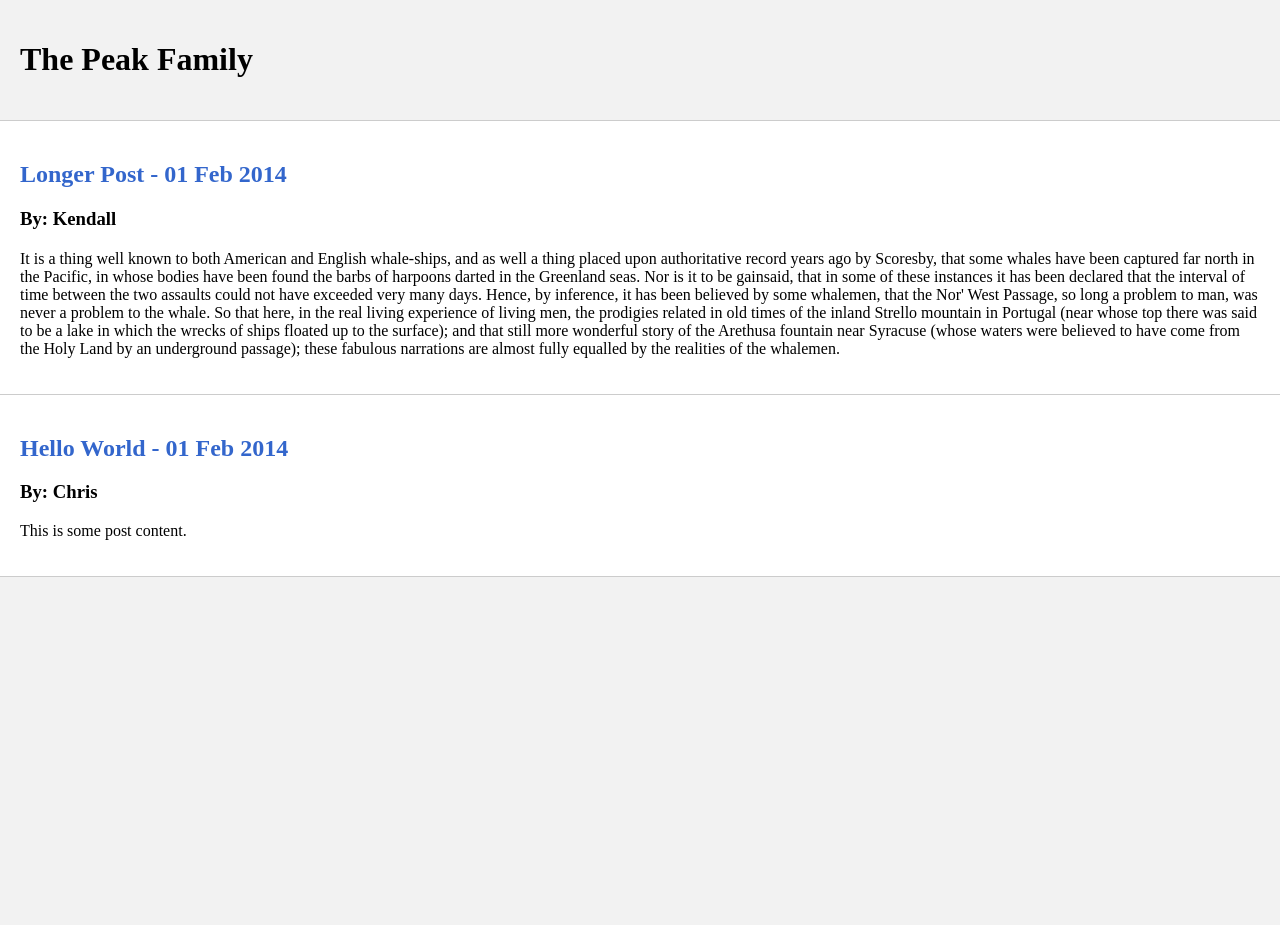
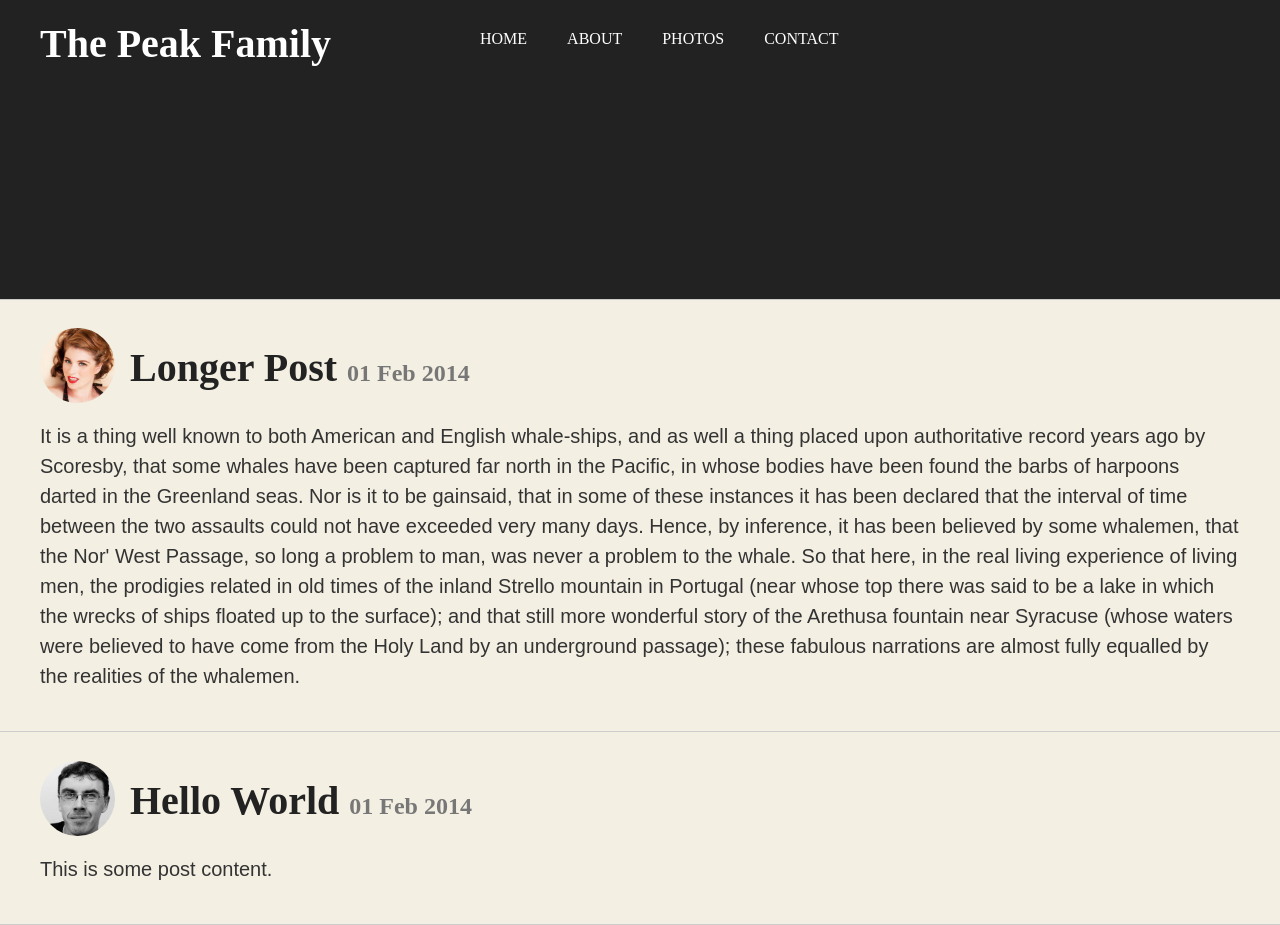
Before and after one commit to kendallpeak/kendallpeak.github.io, a Jekyll site: the page built from index.html, in a window 1280 px wide. Built offline with Jekyll 4.4.1, drawn with Linux system fonts in a browser that asks for light colours; nearby versions of some CDN libraries; before the commit the page ends 900 px from its top, so only the background shows below that.

Commit message:
Initial styling with Kendall

```diff
--- a/_includes/head.html
+++ b/_includes/head.html
@@ -2,3 +2,8 @@
 <link href="/assets/css/style.css" rel="stylesheet">
 <link href="/assets/css/header-nav.css" rel="stylesheet">
 <link href="/assets/css/animate.css" rel="stylesheet">
+
+<script src="//ajax.googleapis.com/ajax/libs/jquery/1.10.2/jquery.min.js"></script>
+
+<script type="text/javascript" src="//use.typekit.net/gjf2jgv.js"></script>
+<script type="text/javascript">try{Typekit.load();}catch(e){}</script>
--- a/_includes/post.html
+++ b/_includes/post.html
@@ -1,5 +1,6 @@
-<section class='listed-post'>
-  <h2><a href="{{ post.url }}">{{ post.title }} - {{ post.date | date_to_string }}</a></h2>
-  <h3>By: {{ post.author }}</h3>
-  {{ post.content }}
+<section class='post'>
+  <div>
+    <span class='user-icon {{ post.author }}'></span><h2><a href="{{ post.url }}">{{ post.title }} <span class='post-date'>{{ post.date | date_to_string }}</a></span></h2>
+    {{ post.content }}
+  </div>
 </section>
--- a/_layouts/default.html
+++ b/_layouts/default.html
@@ -6,7 +6,17 @@
 
   <body>
     <header>
-    <h1><a href="/">The Peak Family</a></h1>
+      <div>
+        <h1><a href="/">The Peak Family</a></h1>
+        <nav>
+          <ul>
+            <li><a href="/">Home</a></li>
+            <li><a href="about.html">About</a></li>
+            <li><a href="about.html">Photos</a></li>
+            <li><a href="contact.html">Contact</a></li>
+          <ul>
+        </nav>
+      </div>
     </header>
     {{ content }}
   </body>
--- a/assets/css/header-nav.css
+++ b/assets/css/header-nav.css
@@ -1,8 +1,47 @@
 header {
+  background: #222;
   border-bottom: 1px solid #ccc;
+  height: 300px;
+  overflow: hidden;
   padding: 20px;
 }
 
-header h1 a {
-  color: black;
+
+header div {
+  margin: 0 auto;
+  overflow: hidden;
+  max-width: 1200px;
 }
+header h1 {
+  float: left;
+  margin: 0;
+  width: 35%;
+}
+
+header a {
+  color: #fff !important;
+}
+
+header a:hover {
+  color: #999 !important;
+}
+
+nav {
+  float: left;
+  width: 60%;
+}
+
+nav ul {
+  list-style: none;
+  margin: 0;
+  padding: 0;
+}
+
+nav ul li a {
+  font-family: "dederon-sans-web";
+  float: left;
+  font-size: .8em;
+  text-align: center;
+  text-transform: uppercase;
+  padding: 10px 20px;
+}
--- a/assets/css/style.css
+++ b/assets/css/style.css
@@ -5,14 +5,19 @@
 }
 
 
-
 body, html {
-  background: #f2f2f2;
+  background: #F3EFE2;
+  font-size: 20px;
   margin: 0;
 }
 
+
+h1, h2, h3, h4, h5 {
+  font-family: "dederon-sans-web";
+}
+
 a, a:visited {
-  color: #3366cc;
+  color: #222;
   text-decoration: none;
   -webkit-transition: color 0.15s ease-in;
   -moz-transition: color 0.15s ease-in;
@@ -21,27 +26,54 @@ a, a:visited {
 }
 
 a:hover {
+  color: #3366cc;
+}
+p {
   color: #333;
+  font-family: "minion-pro", sans-serif;
 }
 
-.listed-post {
-  background: #fff;
+
+
+
+
+.post {
   border-bottom: 1px solid #ccc;
-  padding: 20px;
-}
-.post { /* Individual Page */
-  background: #fff;
-  border-bottom: 1px solid #ccc;
+  line-height: 1.5em;
   padding: 20px;
 }
 
+.post div {
+  margin: 0 auto;
+  max-width: 1200px;
+}
 
-/* Static Pages */
-.page {
-  background: #fff;
-  border: 1px solid #ccc;
-  padding: 40px;
-  margin: 0 auto;
-  max-width: 1400px;
-  width: 90%;
+.user-icon {
+  overflow: hidden;
+  float: left;
+  margin-top: -25px;
 }
+
+.user-icon:before {
+  background-position: center;
+  background-size: cover;
+  border-radius: 50%;
+  content: '';
+  position: absolute;
+  padding-bottom: 75px;
+  width: 75px;
+}
+
+
+.Kendall:before { background-image: url("/assets/images/kendall.jpg"); }
+.Chris:before { background-image: url("/assets/images/chris.jpg"); }
+
+.post h2 {
+  font-size: 2em;
+  margin-left: 90px;
+}
+
+.post-date {
+  font-size: .6em;
+  color: #777;
+}
```
Also changed, not shown: _layouts/post.html (+5 -4 lines), assets/images/chris.jpg (added), assets/images/kendall.jpg (added), 2 other files.
